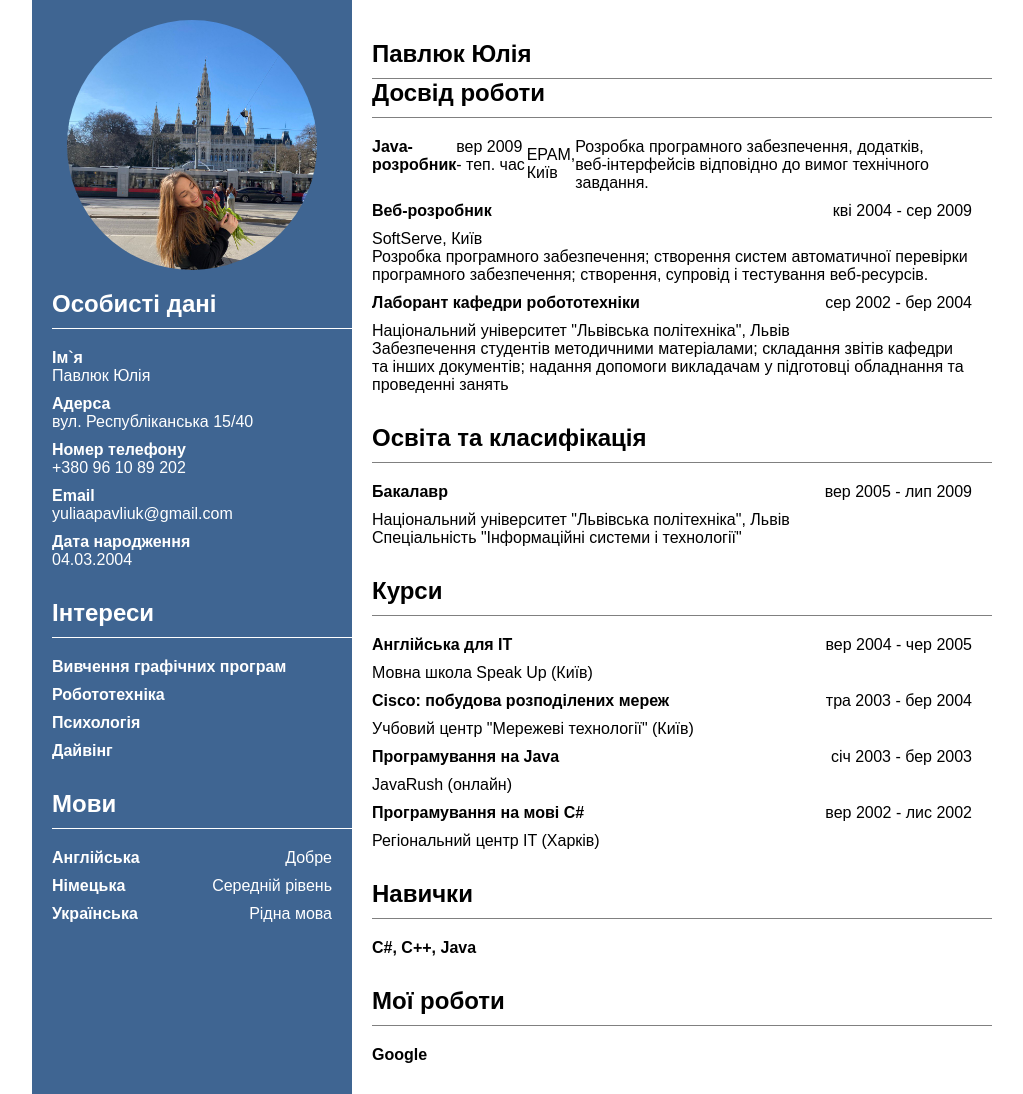
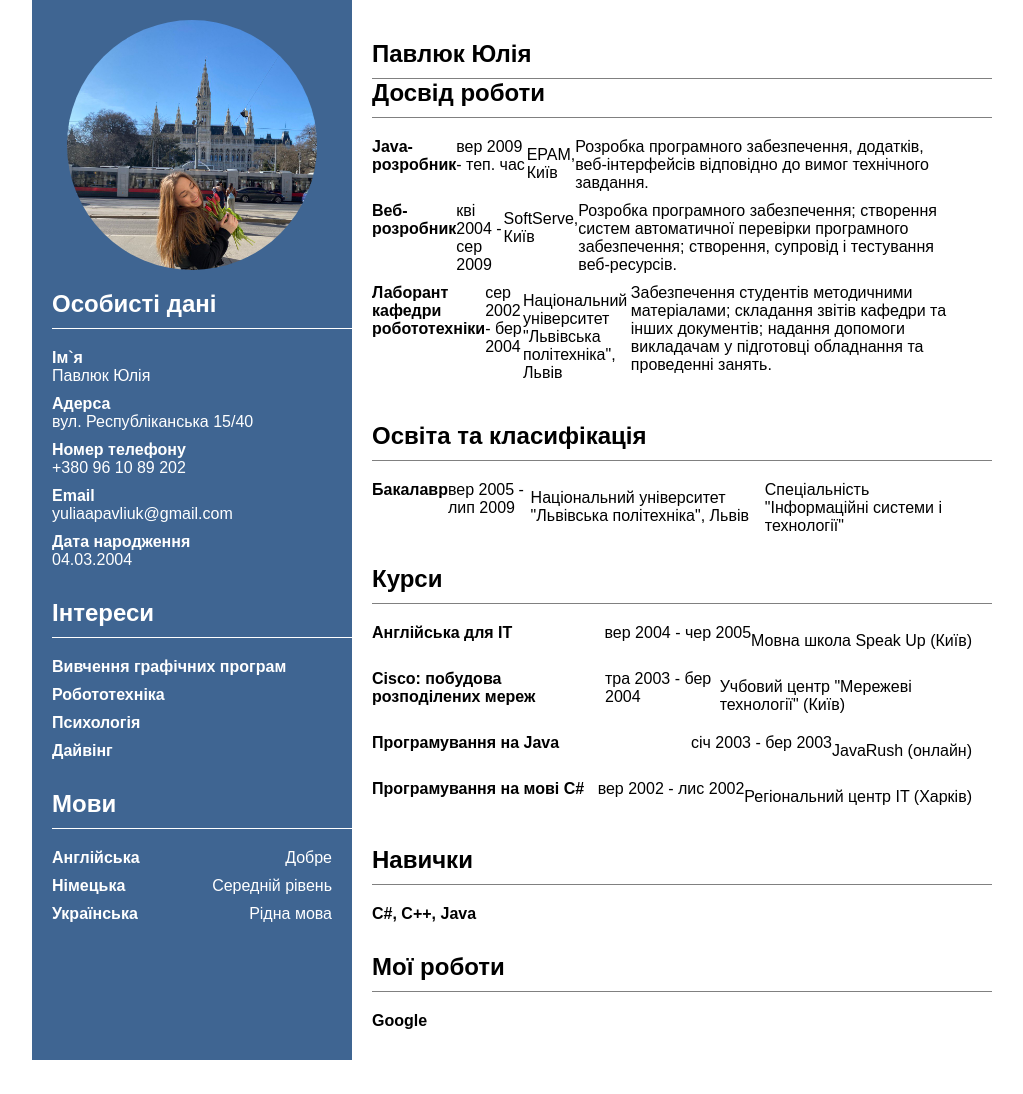
Before and after one commit to Yulia040304/Yulia040304.github.io, a plain HTML site: page index.html in a window 1280 px wide. Shown: the whole page, without its empty margins (128-1151 px from the left). After the commit the page ends 1060 px from the top, so only its background shows below. Drawn offline with Linux system fonts and the light colour scheme.

Commit message:
Add files via upload

```diff
--- a/index.html
+++ b/index.html
@@ -162,11 +162,13 @@
 						<div class="content-text">
 							кві 2004 - сер 2009
 						</div>
-				</li>
-				<div class="content-info">
-				    <p>SoftServe, Київ</p>
+						<div class="content-info">
+				    SoftServe, Київ
+				</div>
+				<div class="description">
                     <p>Розробка програмного забезпечення; створення систем автоматичної перевірки програмного забезпечення; створення, супровід і тестування веб‑ресурсів.</p>
                 </div>
+				</li>
 				<li>
 						<div class="comtent-title font-bold">
 							Лаборант кафедри робототехніки
@@ -174,11 +176,13 @@
 						<div class="content-text">
 							сер 2002 - бер 2004
 						</div>
+						<div class="content-info">
+				    Національний університет "Львівська політехніка", Львів
+				</div>
+				<div class="description">
+                    <p>Забезпечення студентів методичними матеріалами; складання звітів кафедри та інших документів; надання допомоги викладачам у підготовці обладнання та проведенні занять.</p>
+                </div>
 					</li>
-				<div class="content-info">
-				    <p>Національний університет "Львівська політехніка", Львів</p>
-                    <p>Забезпечення студентів методичними матеріалами; складання звітів кафедри та інших документів; надання допомоги викладачам у підготовці обладнання та проведенні занять</p>
-                </div>
 				</ul>
 			</div>
 				</div>
@@ -196,11 +200,13 @@
 						<div class="content-text">
 							вер 2005 - лип 2009
 						</div>
+						<div class="content-info">
+				         Національний університет "Львівська політехніка", Львів
+						</div>
+							<div class="description">
+                    			<p>Спеціальність "Інформаційні системи і технології"</p>
+               				 </div>
 				    </li>
-				   <div class="content-info">
-				    <p>Національний університет "Львівська політехніка", Львів</p>
-                    <p>Спеціальність "Інформаційні системи і технології"</p>
-                </div>
 				</ul>
 			</div>
 				</div>
@@ -218,10 +224,10 @@
 						<div class="content-text">
 							вер 2004 - чер 2005
 						</div>
+						<div class="content-info">
+				   Мовна школа Speak Up (Київ)
+				</div>
 				    </li>
-				     <div class="content-info">
-				    <p>Мовна школа Speak Up (Київ)</p>
-                </div>
 				    <li>
 						<div class="content-title font-bold">
 							Cisco: побудова розподілених мереж
@@ -229,10 +235,10 @@
 						<div class="content-text">
 							тра 2003 - бер 2004
 						</div>
+						<div class="content-info">
+				   Учбовий центр "Мережеві технології" (Київ)
+				</div>
 				    </li>
-				      <div class="content-info">
-				    <p>Учбовий центр "Мережеві технології" (Київ)</p>
-                </div>
 				     <li>
 						<div class="content-title font-bold">
 							Програмування на Java
@@ -240,10 +246,10 @@
 						<div class="content-text">
 							січ 2003 - бер 2003
 						</div>
+						<div class="content-info">
+				    JavaRush (онлайн)
+				</div>
 				    </li>
-				      <div class="content-info">
-				    <p>JavaRush (онлайн)</p>
-                </div>
 				      <li>
 						<div class="content-title font-bold">
 							Програмування на мові C#
@@ -251,14 +257,13 @@
 						<div class="content-text">
 							вер 2002 - лис 2002
 						</div>
+						<div class="content-info">
+				   Регіональний центр IT (Харків)
+				</div>
 				    </li>
-				      <div class="content-info">
-				    <p>Регіональний центр IT (Харків)</p>
-                </div>
 				</ul>
 			</div>
 				</div>
-
 				<div class="right-side-content-item">
 				<div class="title font-bold">
 				Навички
```
